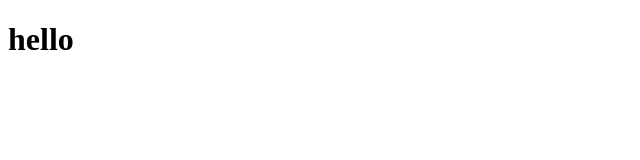
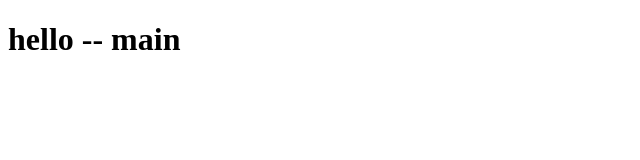
Before and after one commit to mahesh-04/project, a plain HTML site: page index.html in a window 1280 px wide. Shown: the whole page, without its empty margins (0-640 px from the left). Drawn offline with Linux system fonts and the light colour scheme.

Commit message:
added the main in the body

```diff
--- a/index.html
+++ b/index.html
@@ -7,6 +7,6 @@
     <title>Document</title>
 </head>
 <body>
-    <h1>hello</h1>
+    <h1>hello -- main</h1>
 </body>
 </html>
```
